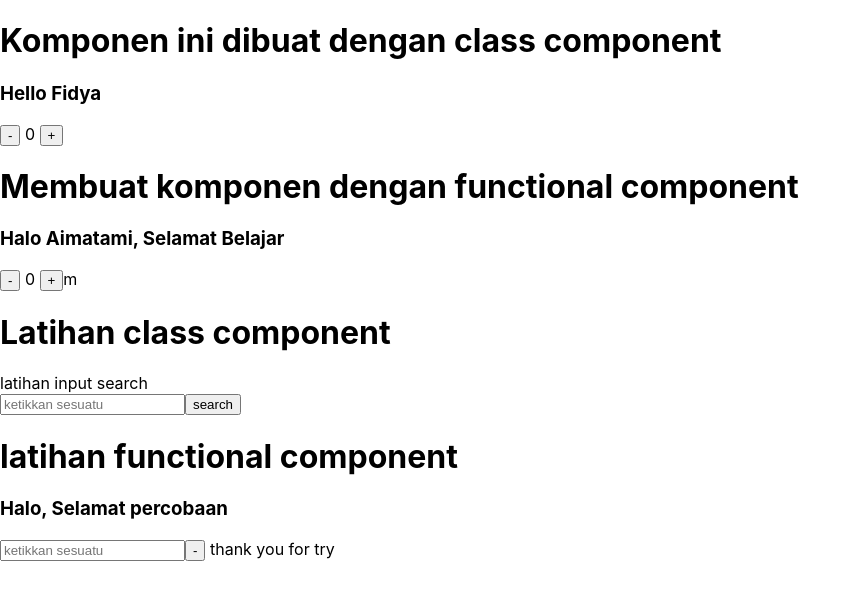
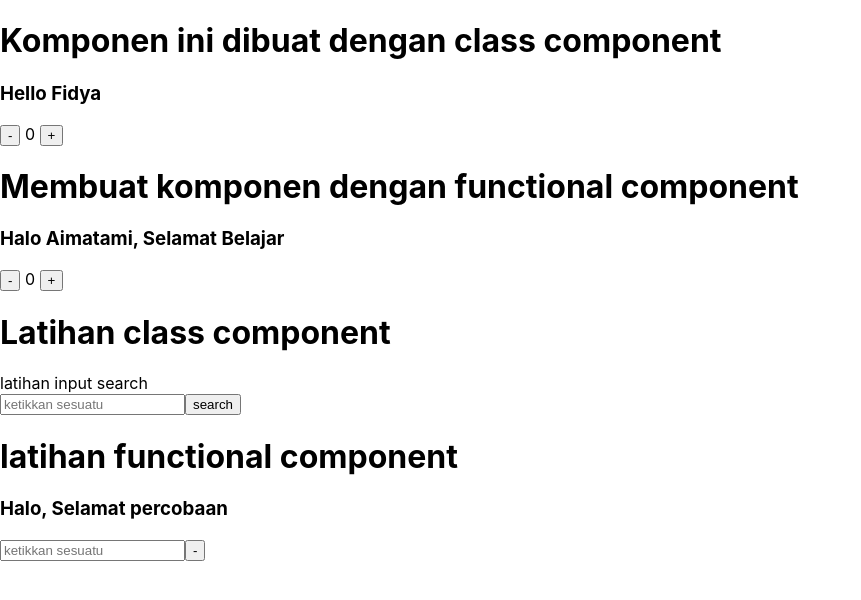
Before and after one commit to fidyaai/reactjs-fidy, a React (Create React App) app: page / in a window 1280 px wide. Shown: the top 600 px of the page, without its empty margins (0-861 px from the left). Built offline with nearby package versions, Linux system fonts and the light colour scheme.

Commit message:
perbaikan

```diff
--- a/src/materi/Komponen/pembahasan/FunctionalComponent.jsx
+++ b/src/materi/Komponen/pembahasan/FunctionalComponent.jsx
@@ -19,7 +19,7 @@ const FunctionalComponent = ({nama}) => {
             <button onClick={handleMinus}>-</button>
             <span>{' '}{value}{' '}</span>
             <button onClick={handlePlus}>+</button>
-            m        </div>
+        </div>
     )}
 
 FunctionalComponent.defaultProps = {
--- a/src/materi/Komponen/pembahasan/TryFunction.jsx
+++ b/src/materi/Komponen/pembahasan/TryFunction.jsx
@@ -15,7 +15,7 @@ const TryFunction = ({latihan}) => {
             <h3>Halo, Selamat {latihan}</h3>
             <input placeholder="ketikkan sesuatu"></input>
             <button onClick={tabelHasil}>-</button>
-            <span>{' '}{value}{' '}</span>
+
 
         </div>
     )}
```
